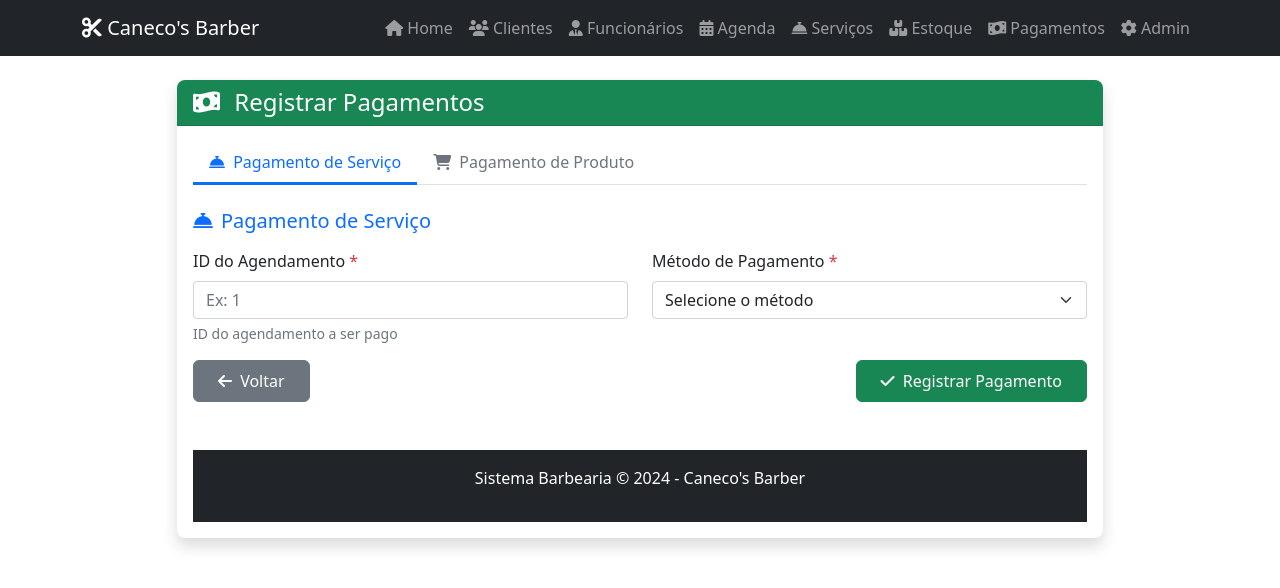
After one commit to micaeltoscano/PROJETO_BD, a Django app: page /pagamentos/servico/ in a window 1280 px wide. The commit adds this page. Shown: the top 588 px of the page. Run offline with Django 5.2, Linux system fonts and the light colour scheme; some libraries are stand-ins or nearby versions.

Commit message:
implementando parte dos pagamentos

```diff
--- a/core/urls.py
+++ b/core/urls.py
@@ -36,8 +36,12 @@ urlpatterns = [
 
     path('categorias/novo/', views.cadastrar_categoria, name='cadastrar_categoria'),
 
-     path('produto/novo/', views.cadastrar_produto, name='cadastrar_produto'),
-     path('produto/deletar/', views.deletar_produto, name='deletar_produto'),
+    path('produto/novo/', views.cadastrar_produto, name='cadastrar_produto'),
+    path('produto/deletar/', views.deletar_produto, name='deletar_produto'),
+
+    path('pagamentos/', views.pagamento_list_view, name='lista_pagamento'),
+    path('pagamentos/servico/', views.registrar_pagamento_servico, name='registrar_pagamento_servico'),
+    #path('pagamentos/produto/', views.registrar_pagamento_produto, name='registrar_pagamento_produto'),
 
 
 ]
--- a/core/views.py
+++ b/core/views.py
@@ -12,6 +12,7 @@ from django.shortcuts import render, redirect
 from funcoes.categoria import Categoria
 from funcoes.produto import Produto
 from funcoes.utiliza import Utiliza
+from funcoes.pagamentos import Pagamento
 
 
 def cliente_list_view(request):
@@ -503,6 +504,7 @@ def cadastrar_produto(request):
     return render(request, 'core/produto_cadastrar.html')
 
 def deletar_produto(request):
+
     if request.method == 'POST':
         idproduto = request.POST.get('idproduto')
 
@@ -520,5 +522,48 @@ def deletar_produto(request):
             messages.error(request, f'Erro ao deletar produto: {str(e)}')
 
     return render(request, 'core/produto_deletar.html')
+
+def registrar_pagamento_servico(request):
+    a = Agenda()
+
+    if request.method == 'POST':
+        id_agenda = request.POST.get('id_agenda')
+        metodo_pagamento = request.POST.get('metodo_pagamento')
+
+        if id_agenda and metodo_pagamento:
+            try:
+                a.confirmar_servico(id_agenda, metodo_pagamento)
+                messages.success(request, 'Pagamento registrado com sucesso!')
+            except Exception as e:
+                messages.error(request, f'Erro ao registrar confirmação do serviço: {str(e)}')
+        else:
+            messages.error(request, 'Por favor, preencha todos os campos obrigatórios.')
+
+    return render(request, 'core/pagamento_registrar.html')
+
+def pagamento_list_view(request):
+    p = Pagamento()
+    pagamento = p.ler_todos_pagamentos()
+
+    context = {
+        'pagamentos': pagamento
+    }
+    return render(request, 'core/pagamento_list.html', context)
+
+# def registrar_pagamento_produto(request):
+#     c = Compra()
+
+#     if request.method == 'POST':
+#         metodo_pagamento = request.POST.get('metodo_pagamento')
+
+#     if metodo_pagamento:
+#         try:
+#             c.registrar_compra(metodo_pagamento)
+
+#         except Exception as e:
+#                 messages.error(request, f'Erro ao registrar compra: {str(e)}')
+
+#     return render(request, 'core/pagamento_registrar.html')
+
 def home(request):
     return render(request, 'core/home.html')
--- a/funcoes/agendas.py
+++ b/funcoes/agendas.py
@@ -97,7 +97,7 @@ class Agenda(Crud):
         try:
             #ATUALIZA O STATUS DA AGENDA PARA CONCLUIDO
             self.atualizar_agenda("status", "concluido", id_agenda)
-
+            print("to aqui")
             #REGISTRA UM PAGAMENTO NA TABELA DE PAGAMENTOS
             pagamento = Pagamento()
             pagamento.registrar_pagamento_servico(id_agenda, metodo_pagamento)
@@ -111,8 +111,9 @@ class Agenda(Crud):
             if not consulta:
                 raise ValueError(f"Serviço não encontrado para o agendamento ID {id_agenda}.")
 
+
             #COM O ID, ATUALIZA O ESTOQUE COM A QUANTIDADE DE PRODUTOS QUE FORAM USADOS DURANTE O SERVICO
-            id_servico = consulta[0][0]
+            id_servico = consulta[0]['id_servico']
             estoque = Estoque()
             estoque.atualizar_quantidade(origem='servico', id_origem=id_servico)
 
--- a/funcoes/pagamentos.py
+++ b/funcoes/pagamentos.py
@@ -34,7 +34,7 @@ class Pagamento(Crud):
         super().cadastro(
             id_agenda=idagenda,
             id_compra = None,
-            valor=buscar_valor[0][0],
+            valor=buscar_valor[0]['valor'],
             forma_pagamento=metodo_pagamento,
             status='APROVADO',
         )
--- a/funcoes/pyteste.py
+++ b/funcoes/pyteste.py
@@ -26,4 +26,6 @@ pagamento = Pagamento()
 compra = Compra()
 itenscompra = Itens_compra()
 
-agenda.cadastrar_agenda('2024/12/05', '10:00', 1,3,1)
+#agenda.confirmar_servico(4, 'DINHEIRO')
+#print(utiliza.ler_todos_utiliza())
+print(pagamento.ler_todos_pagamentos())
--- a/templates/core/home.html
+++ b/templates/core/home.html
@@ -118,10 +118,10 @@
                     <p class="card-text">Controle financeiro e pagamentos</p>
                 </div>
                 <div class="card-footer bg-transparent">
-                    <a href="#" class="btn btn-danger btn-sm w-100 mb-2">
+                    <a href="{% url 'lista_pagamento' %}" class="btn btn-danger btn-sm w-100 mb-2">
                         <i class="fas fa-list"></i> Ver Pagamentos
                     </a>
-                    <a href="#" class="btn btn-danger btn-sm w-100 mb-2">
+                    <a href="{% url 'registrar_pagamento_servico' %}" class="btn btn-danger btn-sm w-100 mb-2">
                         <i class="fas fa-plus"></i> Registrar Pagamento
                     </a>
                      <a href="#" class="btn btn-danger btn-sm w-100 mb-2">
@@ -159,7 +159,7 @@
         </div>
     </div>
 
-   <div class="d-flex flex-column gap-2">  <!-- Mude para flex-column -->
+   <div class="d-flex flex-column gap-2">
     <a href="{% url 'api_clientes' %}" class="btn btn-outline-info text-start">
         <i class="fas fa-code"></i> API Clientes
     </a>
--- /dev/null
+++ b/templates/core/pagamento_registrar.html
@@ -0,0 +1,115 @@
+{% extends 'base.html' %}
+
+{% block title %}Registrar Pagamentos - Barbearia{% endblock %}
+
+{% block content %}
+<div class="row justify-content-center">
+    <div class="col-md-10">
+        <div class="card shadow">
+            <div class="card-header bg-success text-white">
+                <h4 class="mb-0"><i class="fas fa-money-bill-wave me-2"></i> Registrar Pagamentos</h4>
+            </div>
+            <div class="card-body">
+                <ul class="nav nav-tabs mb-4" id="paymentTabs" role="tablist">
+                    <li class="nav-item" role="presentation">
+                        <button class="nav-link active" id="service-tab" data-bs-toggle="tab" data-bs-target="#service" type="button" role="tab" aria-controls="service" aria-selected="true">
+                            <i class="fas fa-concierge-bell me-1"></i> Pagamento de Serviço
+                        </button>
+                    </li>
+                    <li class="nav-item" role="presentation">
+                        <button class="nav-link" id="product-tab" data-bs-toggle="tab" data-bs-target="#product" type="button" role="tab" aria-controls="product" aria-selected="false">
+                            <i class="fas fa-shopping-cart me-1"></i> Pagamento de Produto
+                        </button>
+                    </li>
+                </ul>
+
+                <div class="tab-content" id="paymentTabsContent">
+                    <!-- Aba de Pagamento de Serviço -->
+                    <div class="tab-pane fade show active" id="service" role="tabpanel" aria-labelledby="service-tab">
+                        <form method="POST" action="{% url 'registrar_pagamento_servico' %}">
+                            {% csrf_token %}
+                            <h5 class="mb-3 text-primary"><i class="fas fa-concierge-bell me-2"></i>Pagamento de Serviço</h5>
+
+                            <div class="row mb-3">
+                                <div class="col-md-6">
+                                    <label for="id_agenda" class="form-label">ID do Agendamento <span class="text-danger">*</span></label>
+                                    <input type="number" class="form-control" id="id_agenda" name="id_agenda" required
+                                           placeholder="Ex: 1" min="1">
+                                    <div class="form-text">ID do agendamento a ser pago</div>
+                                </div>
+                                <div class="col-md-6">
+                                    <label for="metodo_pagamento_servico" class="form-label">Método de Pagamento <span class="text-danger">*</span></label>
+                                    <select class="form-select" id="metodo_pagamento_servico" name="metodo_pagamento" required>
+                                        <option value="" selected disabled>Selecione o método</option>
+                                        <option value="DINHEIRO">Dinheiro</option>
+                                        <option value="CARTAO_CREDITO">Cartão de Crédito</option>
+                                        <option value="CARTAO_DEBITO">Cartão de Débito</option>
+                                        <option value="PIX">PIX</option>
+                                        <option value="TRANSFERENCIA">Transferência Bancária</option>
+                                    </select>
+                                </div>
+                            </div>
+
+                            <div class="d-flex justify-content-between align-items-center">
+                                <a href="{% url 'home' %}" class="btn btn-secondary">
+                                    <i class="fas fa-arrow-left me-1"></i> Voltar
+                                </a>
+                                <button type="submit" class="btn btn-success">
+                                    <i class="fas fa-check me-1"></i> Registrar Pagamento
+                                </button>
+                            </div>
+                        </form>
+                    </div>
+
+
+
+<!-- Incluir Bootstrap JS para funcionalidade das abas -->
+<script src="https://cdn.jsdelivr.net/npm/bootstrap@5.1.3/dist/js/bootstrap.bundle.min.js"></script>
+
+<style>
+.card {
+    border: none;
+    border-radius: 0.5rem;
+}
+
+.card-header {
+    border-radius: 0.5rem 0.5rem 0 0 !important;
+}
+
+.nav-tabs .nav-link {
+    border: none;
+    border-bottom: 3px solid transparent;
+    color: #6c757d;
+    font-weight: 500;
+}
+
+.nav-tabs .nav-link.active {
+    color: #0d6efd;
+    border-bottom: 3px solid #0d6efd;
+    background: transparent;
+}
+
+.nav-tabs .nav-link:hover {
+    border-color: transparent;
+    color: #0d6efd;
+}
+
+.form-control:focus {
+    border-color: #0d6efd;
+    box-shadow: 0 0 0 0.25rem rgba(13, 110, 253, 0.25);
+}
+
+.btn {
+    border-radius: 0.375rem;
+    padding: 0.5rem 1.5rem;
+}
+
+.shadow {
+    box-shadow: 0 0.5rem 1rem rgba(0, 0, 0, 0.15) !important;
+}
+
+.shadow-sm {
+    box-shadow: 0 0.125rem 0.25rem rgba(0, 0, 0, 0.075) !important;
+}
+</style>
+{% endblock %}
```
Also changed, not shown: core/forms.py (deleted, +0 -110 lines), funcoes/estoque.py (+7 -8 lines), templates/core/pagamento_list.html (added, +110 -0 lines).
